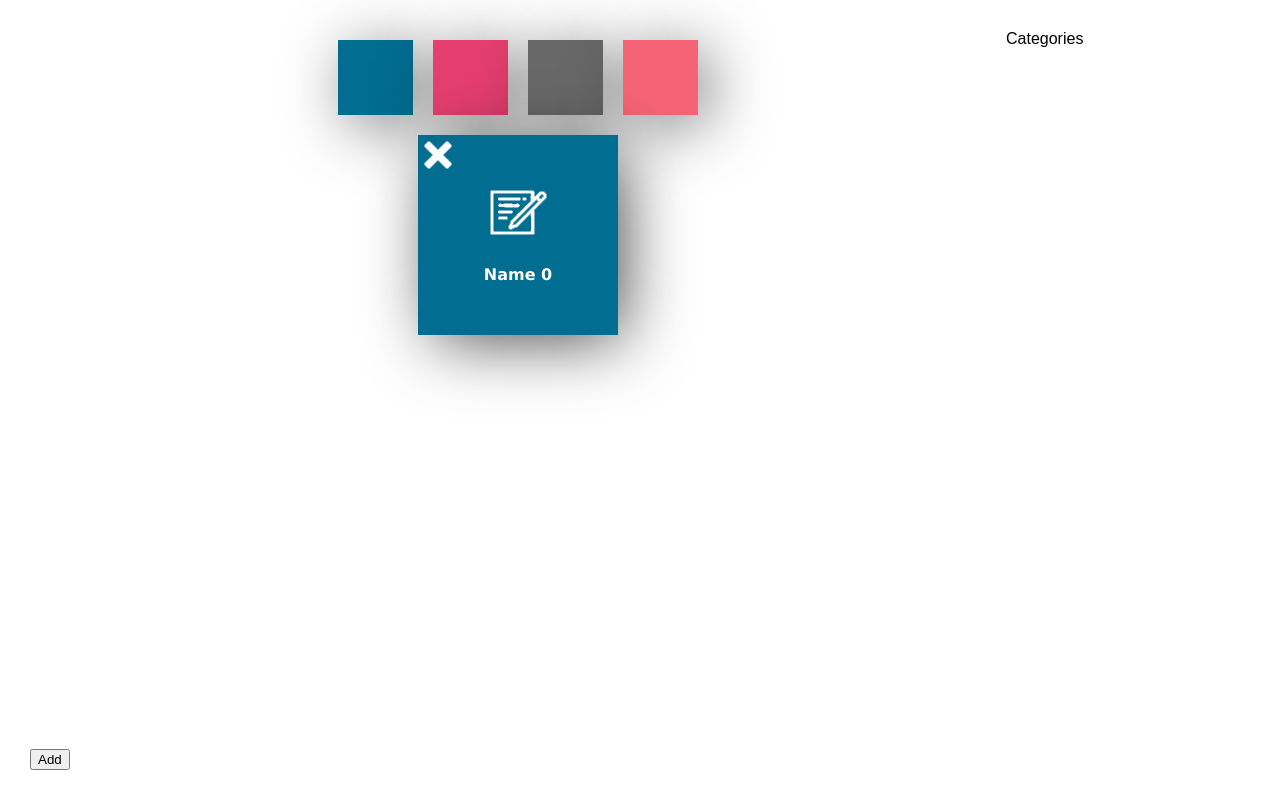
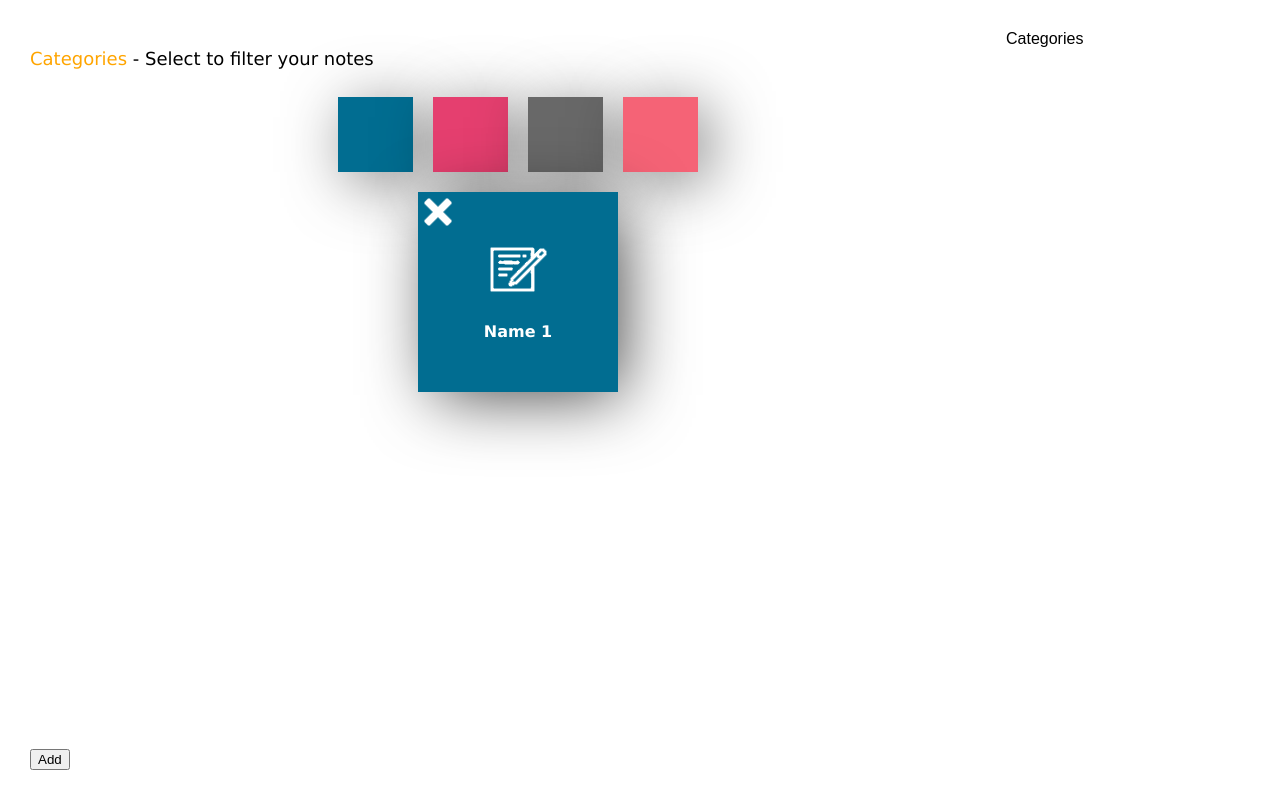
Before and after one commit to mayhelenrs/it2810-webutvikling-h17-prosjekt-3-group-50, a React (Create React App) app: page / in a window 1280 px wide. Built offline with nearby package versions, Linux system fonts and the light colour scheme.

Commit message:
Finished filtering notes

```diff
--- a/src/assets/styles/Component.css
+++ b/src/assets/styles/Component.css
@@ -9,7 +9,6 @@
     -webkit-box-shadow: 10px 10px 68px -7px rgba(0,0,0,0.75);
     -moz-box-shadow: 10px 10px 68px -7px rgba(0,0,0,0.75);
     box-shadow: 10px 10px 68px -7px rgba(0,0,0,0.75);
-    background-color: #016D91;
     user-select: none;
     -moz-user-select: none;
     -khtml-user-select: none;
@@ -44,6 +43,15 @@
     flex-wrap: wrap;
 }
 
+.NoteHolder > p {
+    font-family: Verdana, Geneva, sans-serif;
+    font-size: 18px;
+}
+
+orange {
+    color: orange;
+}
+
 .Notes {
     display: flex;
     justify-content: center;
--- a/src/components/Category.jsx
+++ b/src/components/Category.jsx
@@ -13,7 +13,7 @@ export class Category extends React.Component {
 
     render() {
         return (
-            <div style={{backgroundColor: '' + this.state.color}} className={"Category " + (this.state.selected ? "Selected" : "")} onClick={() => {
+            <div style={{backgroundColor: '' + this.state.color, border: (this.state.selected ? this.state.color + " solid 6px" : "none")}} className={"Category"} onClick={() => {
                 this.selectElement();
                 this.props.selectElement(this);
             }}>
@@ -24,8 +24,6 @@ export class Category extends React.Component {
 
     selectElement() {
         this.setState({selected: true});
-        console.log(this.state.selected);
     }
 
-
 }
--- a/src/components/CategoryHolder.jsx
+++ b/src/components/CategoryHolder.jsx
@@ -17,6 +17,7 @@ export class CategoryHolder extends React.Component {
     render() {
         return (
             <div className="NoteHolder">
+                <p><orange>Categories</orange> - Select to filter your notes</p>
                 <div className="Notes">
                     {this.state.categories}
                 </div>
@@ -29,15 +30,11 @@ export class CategoryHolder extends React.Component {
     }
 
     selectCategory(element) {
-        if (this.state.selectedCategory !== undefined && this.state.selectedCategory !== element)
+        if (this.state.selectedCategory !== undefined)
             this.state.selectedCategory.setState({selected: false});
         this.setState({
-            selectedCategory: element
-        });
+            selectedCategory: (this.state.selectedCategory === element ? undefined : element)
+        }, () => this.props.filterNotes());
     }
 
-    /*addCategory() {
-        this.setState(update(this.state.categories, {$push: [<Category/>]}))
-    }*/
-
 }
--- a/src/components/NoteHolder.jsx
+++ b/src/components/NoteHolder.jsx
@@ -11,7 +11,8 @@ export class NoteHolder extends React.Component {
         this.handleClick = this.appendNote.bind(this);
         this.handleRemove = this.removeNote.bind(this);
         this.state = {
-            notes: [this.generateNote()]
+            notes: [this.generateNote("#016D91")],
+            displayedNotes: [this.generateNote("#016D91")]
         };
     }
 
@@ -19,7 +20,7 @@ export class NoteHolder extends React.Component {
         return (
             <div className="NoteHolder">
                 <div className="Notes">
-                    {this.state.notes}
+                    {this.state.displayedNotes}
                 </div>
             </div>
         );
@@ -34,12 +35,14 @@ export class NoteHolder extends React.Component {
     removeNote(element) {
         for (let i = 0; i < this.state.notes.length; i++) {
             if (this.state.notes[i].props.id === element.props.id) {
-                this.setState({notes: update(this.state.notes, {$splice: [[i, 1]]})});
+                this.setState({notes: update(this.state.notes, {$splice: [[i, 1]]})},
+                    () => this.props.filterNotes());
             }
         }
     }
 
     appendNote(color) {
-        this.setState({notes: update(this.state.notes, {$push: [this.generateNote(color)]})});
+        this.setState({notes: update(this.state.notes, {$push: [this.generateNote(color)]})},
+            () => this.props.filterNotes());
     }
 }
--- a/src/views/Note.jsx
+++ b/src/views/Note.jsx
@@ -7,9 +7,10 @@ export class NoteView extends React.Component {
 
     constructor(props) {
         super(props);
+        this.filterNotes = this.filterNotes.bind(this);
         this.state = {
-            noteHolder: <NoteHolder ref={instance => {this.noteHolder = instance}}/>,
-            categoryHolder: <CategoryHolder ref={instance => {this.categoryHolder = instance}}/>
+            noteHolder: <NoteHolder ref={instance => {this.noteHolder = instance}} filterNotes={this.filterNotes}/>,
+            categoryHolder: <CategoryHolder ref={instance => {this.categoryHolder = instance}} filterNotes={this.filterNotes}/>
         }
     }
 
@@ -34,6 +35,19 @@ export class NoteView extends React.Component {
         );
     }
 
+    filterNotes() {
+        if (this.categoryHolder !== undefined && this.categoryHolder.state.selectedCategory !== undefined) {
+            const notes = [];
+            for (let i = 0; i < this.noteHolder.state.notes.length; i++) {
+                if (this.noteHolder.state.notes[i].props.color === this.categoryHolder.state.selectedCategory.props.color)
+                    notes.push(this.noteHolder.state.notes[i]);
+            }
+            this.noteHolder.setState({displayedNotes: notes});
+        } else {
+            this.noteHolder.setState({displayedNotes: this.noteHolder.state.notes})
+        }
+    }
+
     appendNote() {
         if (this.categoryHolder.state.selectedCategory !== undefined) {
             this.noteHolder.appendNote(this.categoryHolder.state.selectedCategory.props.color);
```
